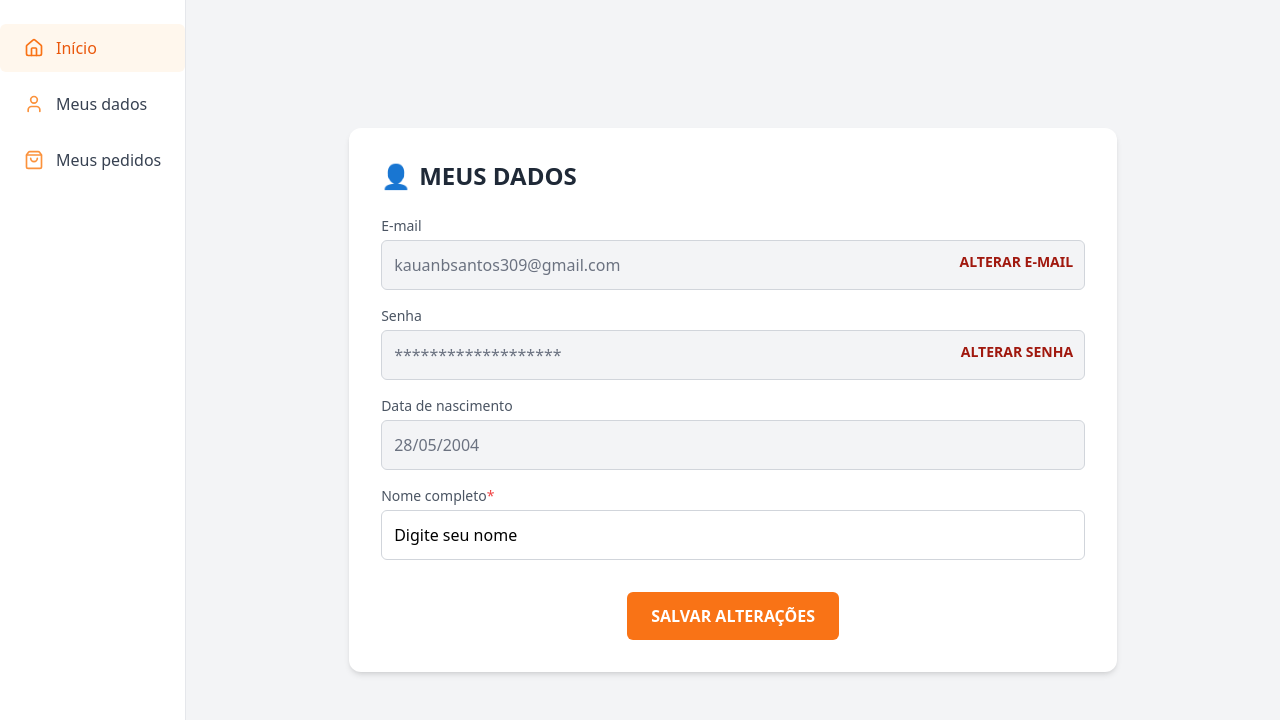
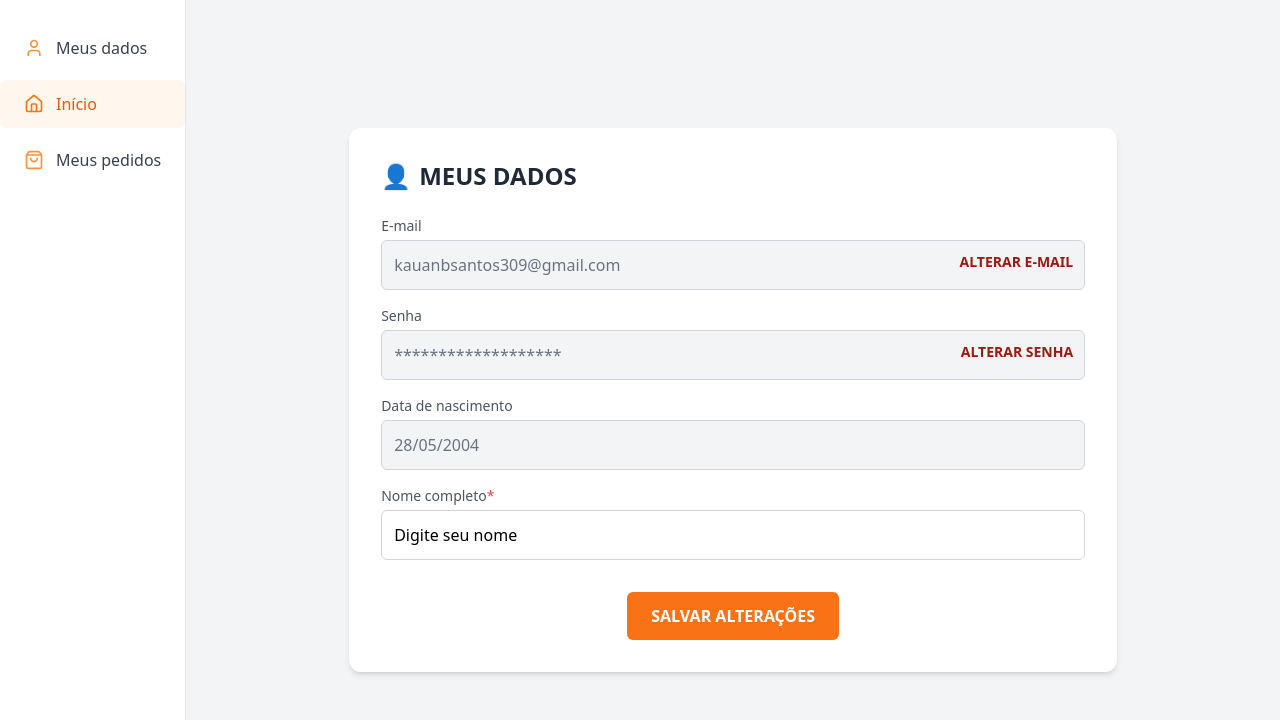
Before and after one commit to kauanbatista57/projeto-livraria, a React (Create React App) app in the folder livros/: page /usuario in a window 1280 px wide. Shown: the top 720 px of the page. Built offline with nearby package versions, Linux system fonts and the light colour scheme.

Commit message:
style: sidebarMenu

```diff
--- a/livros/src/Components/SidebarMenu/SidebarMenu.jsx
+++ b/livros/src/Components/SidebarMenu/SidebarMenu.jsx
@@ -5,8 +5,8 @@ export default function SidebarMenu() {
   const [active, setActive] = useState("Início");
 
   const menuItems = [
+    { name: "Meus dados", icon: <User size={20} /> },
     { name: "Início", icon: <Home size={20} /> },
-    { name: "Meus dados", icon: <User size={20} /> },
     { name: "Meus pedidos", icon: <ShoppingBag size={20} /> },
   ];
 
```
